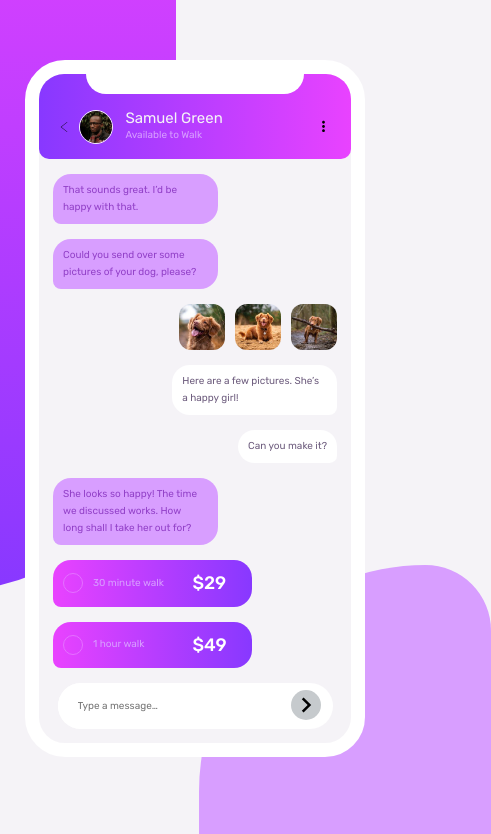
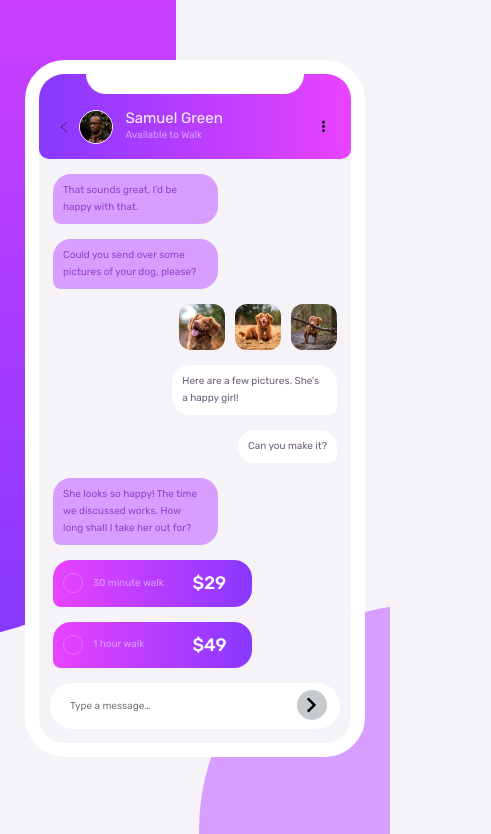
Before and after one commit to vikramvi/Chat-app-CSS-illustration, a plain HTML site: page index.html in a window 390 px wide. Shown: the top 834 px of the page, 491 px wide, since content can reach past the window. Drawn offline with Linux system fonts and the light colour scheme.

Commit message:
mobile layout fixes ( 2 hours ) - horizonal scrolling - background image height, position

```diff
--- a/styles/style.css
+++ b/styles/style.css
@@ -50,6 +50,8 @@ html {
   /* 62.5% of 16px browser font size is 10px */
   font-size: 62.5%;
   height: 100%;
+
+  overflow-x: hidden;
 }
 
 body {
@@ -58,6 +60,10 @@ body {
   font-family: var(--ff-primary);
 
   background: var(--clr-secondary-light-grayish-violet);
+
+  overflow-x: hidden;
+  width: 100%;
+  position: relative;
 }
 
 img {
@@ -90,7 +96,7 @@ body::after {
   left: -30%;
   top: -25%;
 
-  height: 95%;
+  height: 80%;
 
   border-bottom-right-radius: 90rem;
   border-bottom-left-radius: 26rem;
@@ -108,9 +114,9 @@ body::before {
   position: absolute;
 
   right: -26%;
-  bottom: -27%;
+  bottom: -2%;
 
-  height: 60%;
+  height: 50%;
 
   border-top-right-radius: 26rem;
   border-top-left-radius: 90rem;
@@ -337,7 +343,7 @@ body::before {
   display: flex;
   justify-self: center;
 
-  width: 27.5rem;
+  width: 29rem;
   height: 4.6rem;
 
   background: white;
```
